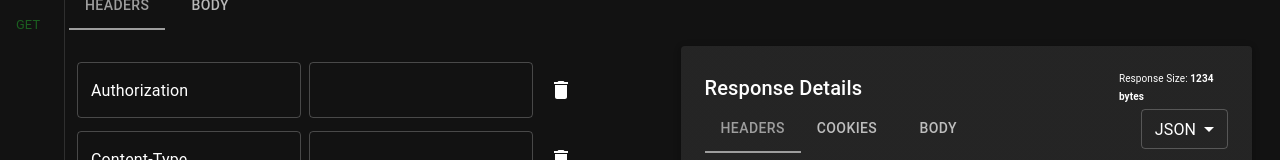
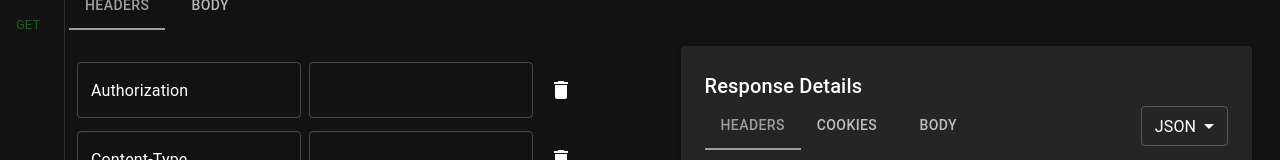
Before and after one commit to Yuvrajsinh05/web-man, a React (Create React App) app: page / in a window 1280 px wide. Shown: the part 264-424 px from the top of the page. Built offline with nearby package versions, Linux system fonts and the light colour scheme.

Commit message:
fixed : data in bytes shown

```diff
--- a/src/component/reqpanel/response.js
+++ b/src/component/reqpanel/response.js
@@ -62,7 +62,8 @@ const ResponseDetails = () => {
 
               </Grid>
               <Grid item xs={6} sm={2.5}>
-                <Typography variant="subtitle1" sx={{fontSize:'10px'}}>Response Size: <strong>1234 bytes</strong></Typography>
+              {currentUrl?.response?.dataSizeInBytes ?
+                <Typography variant="subtitle1" sx={{fontSize:'10px'}}>Response Size: <strong>{currentUrl?.response?.dataSizeInBytes} bytes</strong></Typography> : null}
               </Grid>
 
               {/* Tabs for Headers, Cookies, Body */}
--- a/src/features/requestCaller.js
+++ b/src/features/requestCaller.js
@@ -10,6 +10,9 @@ export const executeRequest = async (request) => {
             data: body ? JSON.stringify(body) : null,
         });
         const cookies = response?.headers['set-cookie'] || null;
+        const contentLength = response.headers['content-length'] || 0;
+        const jsonData = JSON.stringify(response.data);
+        const dataSizeInBytes = new Blob([jsonData]).size;
         const headersObj = {};
         for (const [key, value] of Object.entries(response.headers)) {
             headersObj[key] = value;
@@ -18,6 +21,7 @@ export const executeRequest = async (request) => {
             status: response?.status || 400,
             headers: headersObj,
             body: response?.data || {},
+            dataSizeInBytes
         }
         return Obj;
     } catch (error) {
@@ -25,6 +29,7 @@ export const executeRequest = async (request) => {
             status: 500,
             headers: {},
             body: { error: error?.message ||  "Something Missing" },
+            dataSizeInBytes : 0
         }
         return Obj
     }
```
